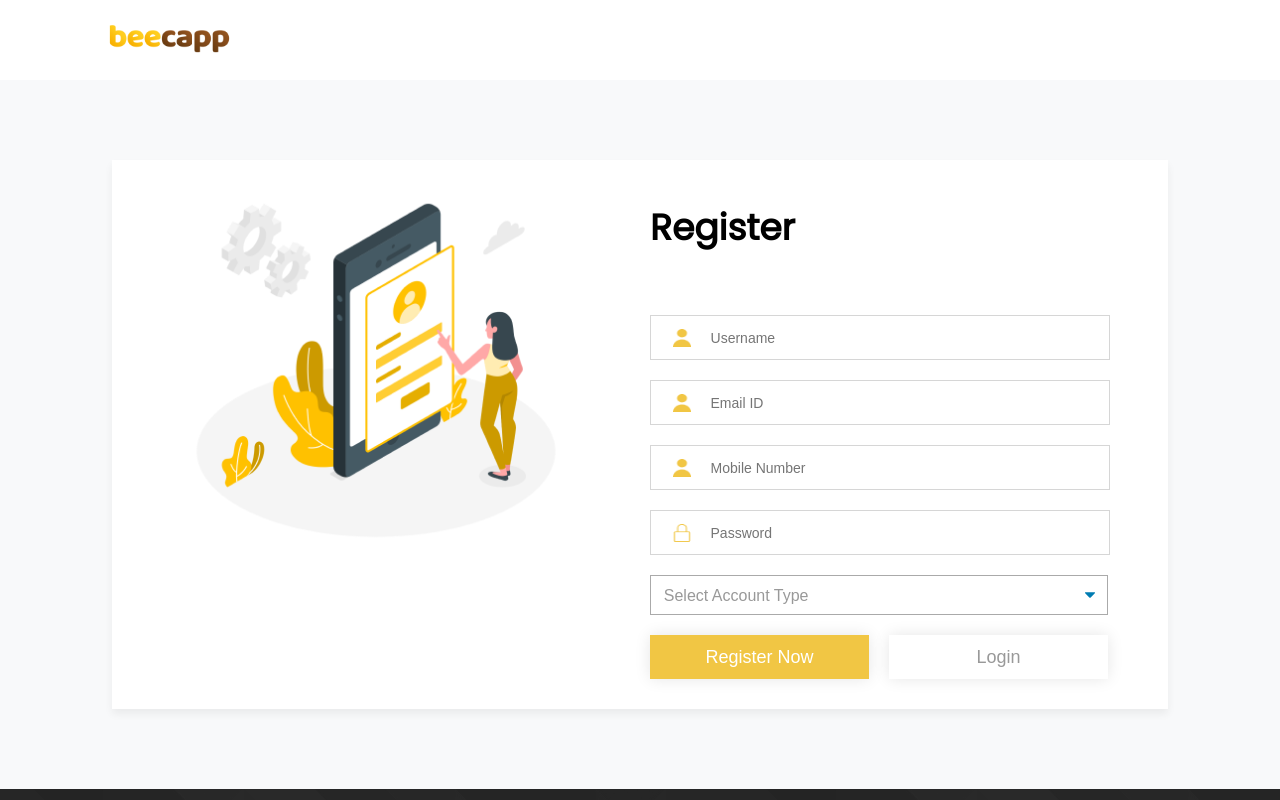
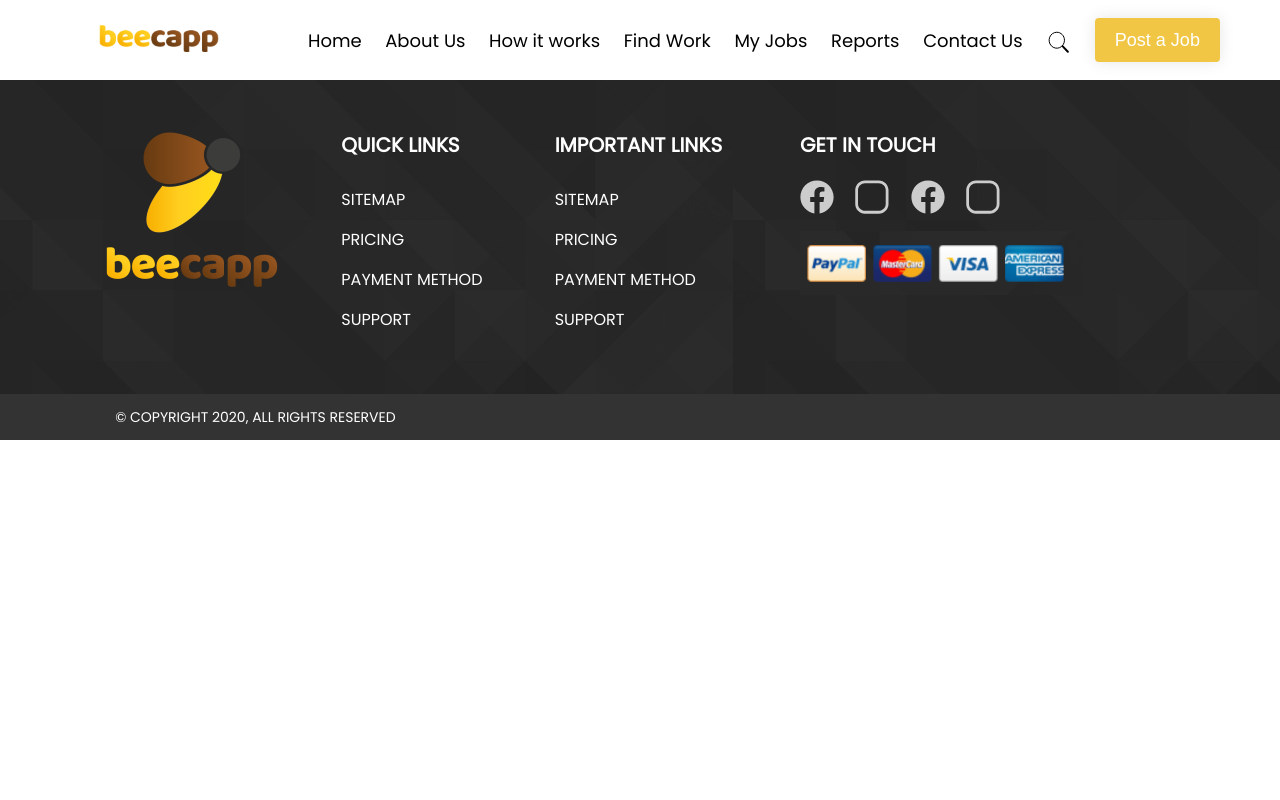
Before and after one commit to asadrazashah/becapp, a React (Create React App) app: page /register in a window 1280 px wide. Shown: the top 800 px of the page. Built offline with nearby package versions, Linux system fonts and the light colour scheme.

Commit message:
added links to navbar

```diff
--- a/src/Routes.tsx
+++ b/src/Routes.tsx
@@ -1,6 +1,7 @@
 import React from 'react';
 import { BrowserRouter as Router, Route, Switch } from "react-router-dom";
 import Login from "./screens/Login";
+import Header from "./components/Header";
 import Navbar from './components/Navbar';
 import Footer from './components/Footer';
 import ForgotPassword from './screens/ForgotPassword';
@@ -8,15 +9,26 @@ import NewPassword from './screens/NewPassword';
 import Register from "./screens/Register";
 
 function Routes() {
+    let auth = true;
     return (
         <Router>
-            <Navbar />
+            {!auth &&
+                <>
+                    <Navbar authenticated={false} />
                     <Switch>
                         <Route exact path="/" component={Login} />
                         <Route exact path="/forgot-password" component={ForgotPassword} />
                         <Route exact path="/reset-password" component={NewPassword} />
                         <Route exact path="/register" component={Register} />
                     </Switch>
+                </>
+            }
+            {auth && <>
+                <Header />
+                <Switch>
+                    <Route exact path="/home" component={Login} />
+                </Switch>
+            </>}
             <Footer />
         </Router>
     );
--- /dev/null
+++ b/src/components/Header.tsx
@@ -0,0 +1,13 @@
+import React from "react";
+import Navbar from "./Navbar";
+
+const Header: React.FC = () => {
+    return <>
+        <div className="topHeaderBar">
+
+        </div>
+        <Navbar authenticated={true} />
+    </>
+}
+
+export default Header;
--- a/src/components/Navbar.tsx
+++ b/src/components/Navbar.tsx
@@ -1,12 +1,26 @@
 import React from "react";
-import Logo from "../assets/navbar_logo.png";
+import { Link } from "react-router-dom";
+import ThemeButton from "./ThemeButton";
+import Logo from "../assets/logo.svg";
+import SearchIcon from "../assets/searchIcon.svg";
 import "../styles/components/navbar.scss";
-
-const Navbar: React.FC = () => {
+interface IProps {
+    authenticated: boolean;
+}
+const Navbar: React.FC<IProps> = ({ authenticated }) => {
     return <div className="containerNavbar">
-        <div className="logoNav">
-            <img src={Logo} alt="logo nav" />
-        </div>
+        <img src={Logo} alt="logo nav" className="logo" />
+        {authenticated && <div className="linksNavBar">
+            <Link to="/">Home</Link>
+            <Link to="/">About Us</Link>
+            <Link to="/">How it works</Link>
+            <Link to="/">Find Work</Link>
+            <Link to="/">My Jobs</Link>
+            <Link to="/">Reports</Link>
+            <Link to="/">Contact Us</Link>
+            <span><img src={SearchIcon} alt="search" /></span>
+            <ThemeButton title="Post a Job" borderRadius="withRadius" />
+        </div>}
     </div>
 }
 export default Navbar;
--- a/src/components/ThemeButton.tsx
+++ b/src/components/ThemeButton.tsx
@@ -4,8 +4,9 @@ interface IProps {
     title: string;
     onClick?: () => void;
     style?: object;
+    borderRadius?: string;
 }
-const ThemeButton: React.FC<IProps> = ({ title, onClick, style }) => {
-    return <button onClick={onClick} className="themeBtn" style={{ ...style }} >{title}</button>
+const ThemeButton: React.FC<IProps> = ({ title, onClick, style, borderRadius }) => {
+    return <button onClick={onClick} className={`themeBtn ${borderRadius}`} style={{ ...style }} >{title}</button>
 }
 export default ThemeButton;
--- a/src/styles/components/navbar.scss
+++ b/src/styles/components/navbar.scss
@@ -1,13 +1,36 @@
 .containerNavbar {
   width: 100%;
   height: 80px;
-  .logoNav {
+  .logo {
+    float: left;
     height: 30px;
-    padding-top: 25px;
-    padding-left: 80px;
-    img {
-      height: 100%;
-      display: inline-block;
+    margin-top: 25px;
+    margin-left: 70px;
+  }
+}
+.linksNavBar {
+  height: 100%;
+  display: flex;
+  justify-content: space-between;
+  align-items: center;
+  padding: 0px 60px;
+  a {
+    text-decoration: none;
+    color: #000;
+    font-size: 18px;
+  }
+  span {
+    margin-top: 10px;
+    cursor: pointer;
+  }
+}
+@media (max-width: 1200px) {
+  .linksNavBar {
+    padding: 0px 5px;
+  }
+  .containerNavbar {
+    .logo {
+      margin-left: 10px;
     }
   }
 }
--- a/src/styles/components/theme_button.scss
+++ b/src/styles/components/theme_button.scss
@@ -6,12 +6,16 @@
   text-transform: none;
   border: none;
   border-radius: none;
-  width: 100%;
+  // width: 100%;
+  padding: 10px 20px;
   background-color: $golden;
   color: white;
   cursor: pointer;
   font-size: 18px;
   height: 44px;
+}
+.withRadius {
+  border-radius: 4px;
 }
 
 @media (max-width: 680px) {
```
Also changed, not shown: src/assets/logo.svg (added), src/assets/searchIcon.svg (added). Lines whose indentation alone changed are shown as unchanged.
